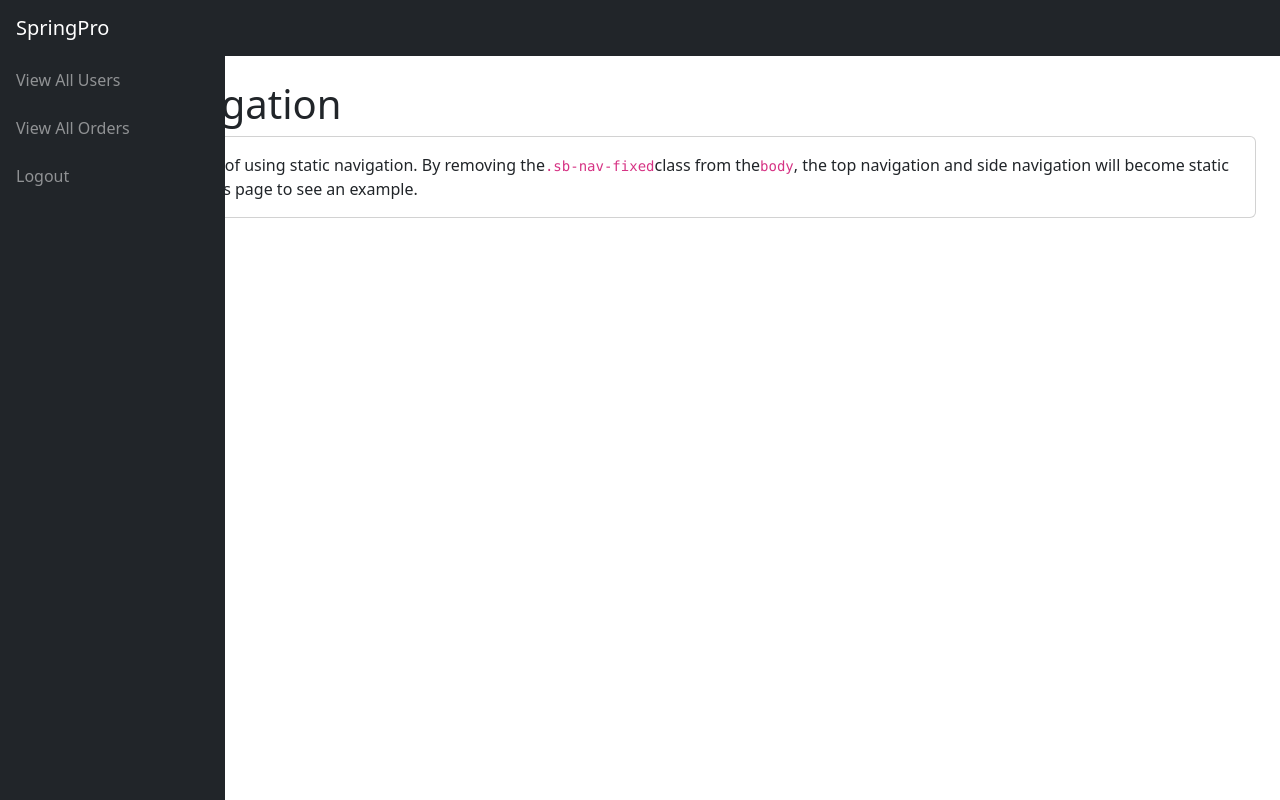
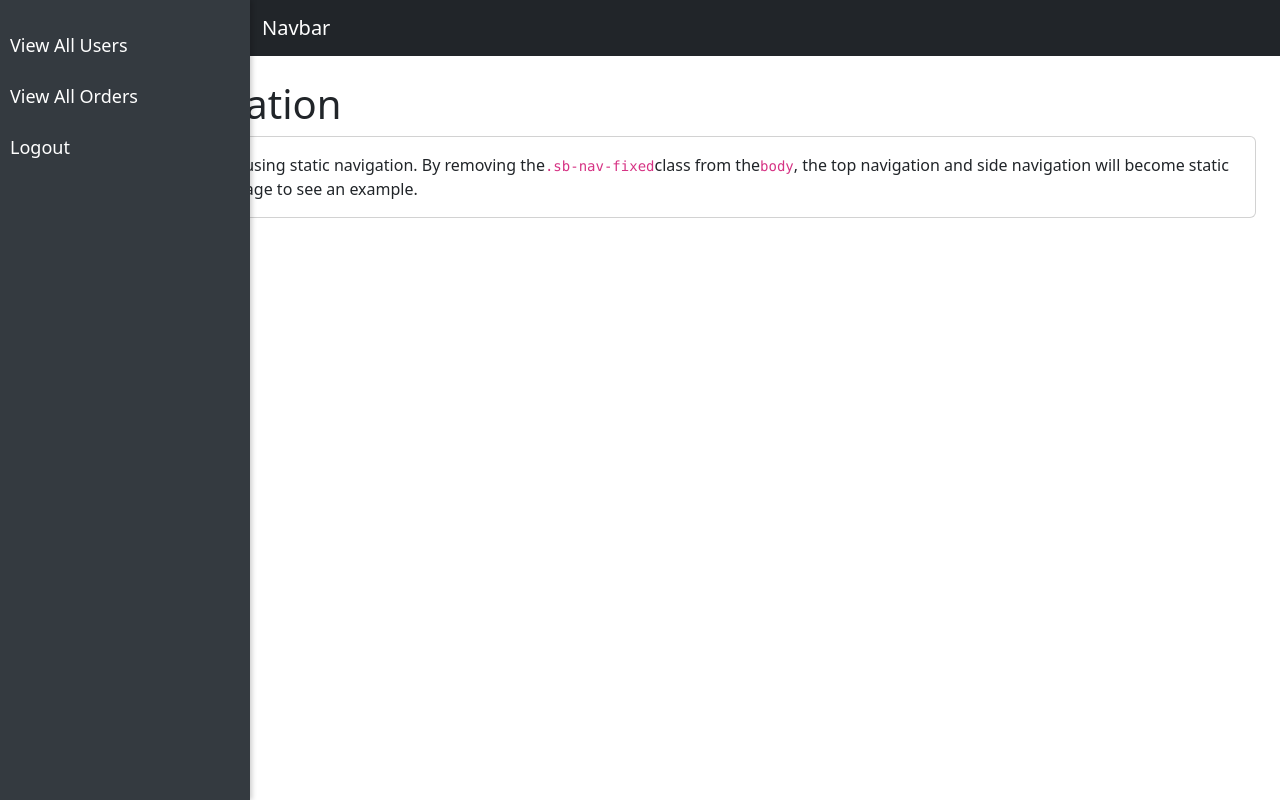
Before and after one commit to Shehzzy/SpringPro-MERN, a React (Create React App) app in the folder springsproclient/: page /main-content in a window 1280 px wide. Shown: the top 800 px of the page. Built offline with nearby package versions, Linux system fonts and the light colour scheme.

Commit message:
All done

```diff
--- a/springsproclient/public/index.html
+++ b/springsproclient/public/index.html
@@ -11,6 +11,11 @@
     <link href="https://cdn.jsdelivr.net/npm/bootstrap@5.0.2/dist/css/bootstrap.min.css" rel="stylesheet" integrity="sha384-EVSTQN3/azprG1Anm3QDgpJLIm9Nao0Yz1ztcQTwFspd3yD65VohhpuuCOmLASjC" crossorigin="anonymous">
 
 <link rel="preconnect" href="https://fonts.gstatic.com" crossorigin/>
+<link
+  href="https://cdn.jsdelivr.net/npm/bootstrap-icons/font/bootstrap-icons.css"
+  rel="stylesheet"
+/>
+
 <link href="https://cdn.jsdelivr.net/gh/duyplus/fontawesome-pro/css/all.min.css" rel="stylesheet" type="text/css" />
 <link href="https://fonts.googleapis.com/css2?family=Inter:ital,opsz,wght@0,14..32,100..900;1,14..32,100..900&family=Jost:ital,wght@0,100..900;1,100..900&family=Plus+Jakarta+Sans:ital,wght@0,200..800;1,200..800&family=Poppins:ital,wght@0,100;0,200;0,300;0,400;0,500;0,600;0,700;0,800;0,900;1,100;1,200;1,300;1,400;1,500;1,600;1,700;1,800;1,900&family=Work+Sans:ital,wght@0,100..900;1,100..900&display=swap" rel="stylesheet">
     <!--
@@ -67,3 +72,4 @@
 </html>
 <script src="https://cdn.jsdelivr.net/npm/@popperjs/core@2.9.2/dist/umd/popper.min.js" integrity="sha384-IQsoLXl5PILFhosVNubq5LC7Qb9DXgDA9i+tQ8Zj3iwWAwPtgFTxbJ8NT4GN1R8p" crossorigin="anonymous"></script>
 <script src="https://cdn.jsdelivr.net/npm/bootstrap@5.0.2/dist/js/bootstrap.min.js" integrity="sha384-cVKIPhGWiC2Al4u+LWgxfKTRIcfu0JTxR+EQDz/bgldoEyl4H0zUF0QKbrJ0EcQF" crossorigin="anonymous"></script>
+<script src="https://cdn.jsdelivr.net/npm/bootstrap@5.3.0-alpha1/dist/js/bootstrap.bundle.min.js"></script>
--- a/springsproclient/src/App.js
+++ b/springsproclient/src/App.js
@@ -1,6 +1,6 @@
 import "./App.css";
 import 'bootstrap/dist/css/bootstrap.min.css';
-import 'bootstrap/dist/js/bootstrap.bundle.min.js';
+// import 'bootstrap/dist/js/bootstrap.bundle.min.js';
 import Header from "./components/Header";
 import Hero from "./components/Hero";
 import Tags from "./components/Tag";
--- a/springsproclient/src/components/Admin-Dashboard/Navbar.jsx
+++ b/springsproclient/src/components/Admin-Dashboard/Navbar.jsx
@@ -1,48 +1,40 @@
-// import React from "react";
-
-// function Navbar() {
-//   return (
-//     <nav className="sb-topnav navbar navbar-expand navbar-dark bg-dark">
-//       <a className="navbar-brand ps-3" href="#">SpringPro</a>
-//     </nav>
-//   );
-// }
-
-// export default Navbar;
-
-
-import React from "react";
+import React, { useState } from "react";
+import "bootstrap/dist/css/bootstrap.min.css"; // Keep the Bootstrap CSS
 
 function Navbar() {
+  const [isOpen, setIsOpen] = useState(false);
+
+  const toggleNavbar = () => {
+    setIsOpen(!isOpen);
+  };
+
+  const closeNavbar = () => {
+    setIsOpen(false);
+  };
+
   return (
-    <nav className="sb-topnav navbar navbar-expand-lg navbar-dark bg-dark">
-      <a className="navbar-brand ps-3" href="#">SpringPro</a>
-      <button
+    <nav className="navbar navbar-expand-lg navbar-dark bg-dark">
+      <div className="container">
+        <a className="navbar-brand" href="#">
+          Navbar
+        </a>
+        {/* <button
           className="navbar-toggler"
           type="button"
-        data-bs-toggle="collapse"
-        data-bs-target="#navbarNav"
+          onClick={toggleNavbar}
           aria-controls="navbarNav"
-        aria-expanded="false"
+          aria-expanded={isOpen ? "true" : "false"}
           aria-label="Toggle navigation"
         >
           <span className="navbar-toggler-icon"></span>
-      </button>
-      <div className="collapse navbar-collapse" id="navbarNav">
-        <ul className="navbar-nav ms-auto">
-          <li className="nav-item">
-            <a className="nav-link active" aria-current="page" href="#">Home</a>
-          </li>
-          <li className="nav-item">
-            <a className="nav-link" href="#">Features</a>
-          </li>
-          <li className="nav-item">
-            <a className="nav-link" href="#">Pricing</a>
-          </li>
-          <li className="nav-item">
-            <a className="nav-link" href="#">About</a>
-          </li>
-        </ul>
+        </button> */}
+        {/* Empty navbar (no items inside) */}
+        <div
+          className={`navbar-collapse ${isOpen ? "show" : ""}`} // Toggle the "show" class based on isOpen state
+          id="navbarNav"
+        >
+          {/* No navbar items */}
+        </div>
       </div>
     </nav>
   );
--- /dev/null
+++ b/springsproclient/src/components/Admin-Dashboard/Sidebar.css
@@ -0,0 +1,72 @@
+/* Sidebar styles */
+#layoutSidenav_content {
+    margin-left: 250px !important;
+    width: calc(100% - 250px) !important;
+}
+
+.navbar {
+    width: calc(100vw - 250px);
+    position: relative;
+    left: 250px;
+}
+
+.sb-sidenav {
+    position: fixed;
+    top: 0;
+    left: 0;
+    width: 250px;
+    height: 100vh;
+    background-color: #343a40;
+    box-shadow: 2px 0 5px rgba(0, 0, 0, 0.2);
+    z-index: 1050;
+    transition: transform 0.3s ease;
+}
+
+.sb-sidenav-menu {
+    padding-top: 20px;
+}
+
+.sb-sidenav a.nav-link {
+    color: white;
+    font-size: 18px;
+    padding: 10px;
+    text-decoration: none;
+}
+
+.sb-sidenav a.nav-link:hover {
+    background-color: #555;
+}
+
+.sb-sidenav.open {
+    transform: translateX(0);
+}
+
+.sb-sidenav.d-none {
+    transform: translateX(-250px);
+}
+
+/* Sidebar for small screens */
+@media (max-width: 768px) {
+    #layoutSidenav_content {
+        margin-left: 0 !important;
+        width: 100% !important;
+    }
+
+    .navbar {
+        width: 100%;
+        position: relative;
+        left: 0px;
+    }
+
+    .sb-sidenav {
+        transform: translateX(-250px);
+    }
+
+    .sb-sidenav.open {
+        transform: translateX(0);
+    }
+
+    .btn-dark {
+        z-index: 1060;
+    }
+}
--- a/springsproclient/src/components/Admin-Dashboard/Sidebar.jsx
+++ b/springsproclient/src/components/Admin-Dashboard/Sidebar.jsx
@@ -1,69 +1,56 @@
-// import React from "react";
-// import { Link, useNavigate } from "react-router-dom";
-
-// function Sidebar() {
-//   const navigate = useNavigate();
-
-//   return (
-//     <div id="layoutSidenav_nav">
-//       <nav className="sb-sidenav accordion sb-sidenav-dark" id="sidenavAccordion">
-//         <div className="sb-sidenav-menu">
-//           <div className="nav">
-//             {/* Sidebar content */}
-//             <Link to="/admin-all-users" className="nav-link">View All Users</Link>
-//             <Link to="/admin-all-orders" className="nav-link">View All Orders</Link>
-
-//             {/* Logout Button */}
-//             <li className="nav-item">
-//               <a
-//                 className="nav-link"
-//                 style={{ cursor: "pointer" }}
-//                 onClick={() => {
-//                   localStorage.removeItem("jwt_token");
-//                   navigate("/login");
-//                 }}
-//               >
-//                 Logout
-//               </a>
-//             </li>
-//           </div>
-//         </div>
-//       </nav>
-//     </div>
-//   );
-// }
-
-// export default Sidebar;
-
-
-
 import React, { useState } from "react";
 import { Link, useNavigate } from "react-router-dom";
+import "bootstrap/dist/css/bootstrap.min.css"; // Ensure Bootstrap CSS is included
+import './Sidebar.css'; // Include the CSS for the sidebar
 
 function Sidebar() {
   const navigate = useNavigate();
-  const [isSidebarOpen, setIsSidebarOpen] = useState(true); // State to control sidebar visibility
+  const [isSidebarOpen, setIsSidebarOpen] = useState(false); // State to control sidebar visibility
 
   const toggleSidebar = () => {
     setIsSidebarOpen(!isSidebarOpen);
   };
 
+  const handleSidebarLinkClick = (e) => {
+    e.stopPropagation(); // Prevent the click event from closing the sidebar
+  };
+
   return (
-    <div id="layoutSidenav_nav">
+    <div>
+      {/* Sidebar for large screens */}
       <nav
-        className={`sb-sidenav accordion sb-sidenav-dark ${isSidebarOpen ? 'd-block' : 'd-none'} d-lg-block`}
+        className={`sb-sidenav ${isSidebarOpen ? 'open' : ''}`}
         id="sidenavAccordion"
+        style={{
+          position: "fixed", // Fix sidebar to the left side
+          top: "0", // Align with top of the page
+          left: "0",
+          zIndex: 1040, // Ensure the sidebar is under the navbar
+        }}
+        onClick={(e) => e.stopPropagation()} // Prevent clicks inside the sidebar from closing it
       >
         <div className="sb-sidenav-menu">
           <div className="nav">
             {/* Sidebar content */}
-            <Link to="/admin-all-users" className="nav-link">View All Users</Link>
-            <Link to="/admin-all-orders" className="nav-link">View All Orders</Link>
+            <Link
+              to="/admin-all-users"
+              className="nav-link text-white"
+              onClick={handleSidebarLinkClick}
+            >
+              View All Users
+            </Link>
+            <Link
+              to="/admin-all-orders"
+              className="nav-link text-white"
+              onClick={handleSidebarLinkClick}
+            >
+              View All Orders
+            </Link>
 
             {/* Logout Button */}
             <li className="nav-item">
               <a
-                className="nav-link"
+                className="nav-link text-white"
                 style={{ cursor: "pointer" }}
                 onClick={() => {
                   localStorage.removeItem("jwt_token");
@@ -81,10 +68,34 @@ function Sidebar() {
       <button
         className="btn btn-dark d-lg-none"
         onClick={toggleSidebar}
-        style={{ position: "fixed", top: "10px", left: "10px", zIndex: 1050 }}
+        style={{
+          position: "fixed",
+          top: "10px",
+          right: "0",
+          zIndex: 1060, // Ensure the button appears above other elements
+          backgroundColor: "transparent",
+        }}
       >
-        {isSidebarOpen ? 'Close Sidebar' : 'Open Sidebar'}
+        {/* Use Font Awesome icons for hamburger and close */}
+        <i className={`fas ${isSidebarOpen ? 'fa-times' : 'fa-bars'}`} style={{ fontSize: '24px', color: 'white' }}></i>
       </button>
+
+      {/* Optional overlay for mobile view when sidebar is open */}
+      {isSidebarOpen && (
+        <div
+          onClick={toggleSidebar} // Close the sidebar when clicking on the overlay
+          className="overlay"
+          style={{
+            position: "fixed",
+            top: "0",
+            left: "0",
+            width: "100%",
+            height: "100%",
+            backgroundColor: "rgba(0, 0, 0, 0.5)",
+            zIndex: -1, // Ensure the overlay is above the sidebar but below the navbar
+          }}
+        ></div>
+      )}
     </div>
   );
 }
```
Also changed, not shown: springsproclient/src/components/Admin-Dashboard/AllOrders.jsx (+6 -5 lines), springsproclient/src/components/Admin-Dashboard/AllUsers.jsx (+13 -11 lines), springsproclient/src/components/Admin-Dashboard/MainContent.jsx (indentation only), springsproclient/src/components/Admin-Dashboard/styles.css. Lines whose indentation alone changed are shown as unchanged.
